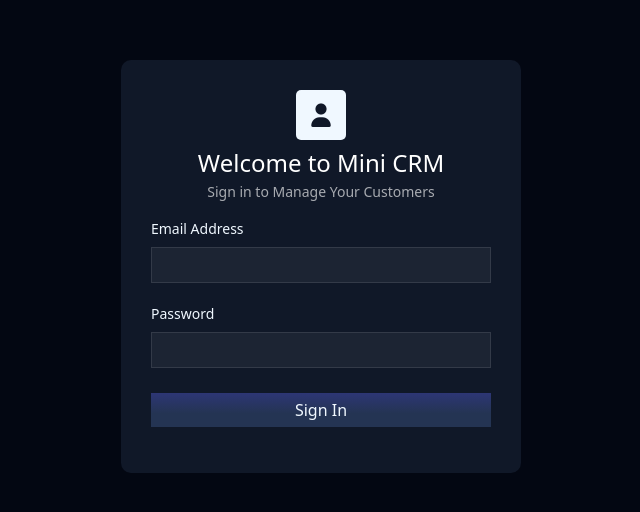
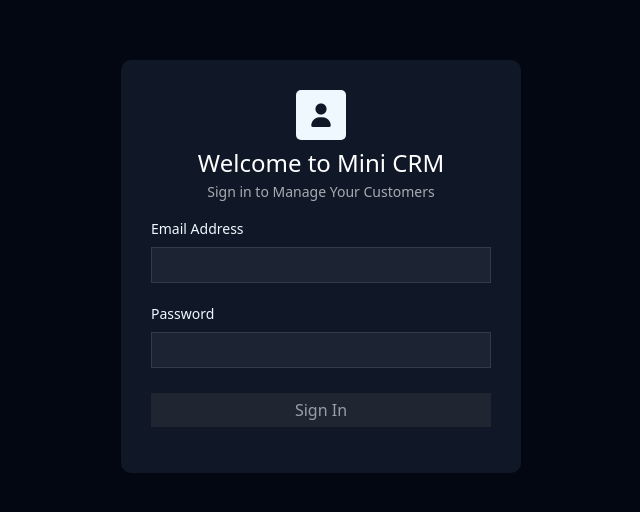
Before and after one commit to muhammed-alateeqi1/CRM-Angular-, an Angular app: page / in a window 1280 px wide. Shown: the part 134-646 px from the top of the page, without its empty margins (319-959 px from the left). Built offline with nearby package versions, Linux system fonts and the light colour scheme.

Commit message:
feat: complete login form with validation, auth errors and spinner

```diff
--- a/prettier.config.json
+++ b/prettier.config.json
@@ -1,7 +1,7 @@
 {
     "trailingComma": "es5",
     "tabWidth": 4,
-    "semi": false,
+    "semi": true,
     "singleQuote": true,
     "printWidth": 140,
     "htmlWhitespaceSensitivity": "ignore"
--- a/src/app/pages/login/login.component.css
+++ b/src/app/pages/login/login.component.css
@@ -84,3 +84,22 @@
     rgba(45, 54, 117, 1) 100%
   );
 }
+.login-form .btn-submit:disabled {
+  opacity: 0.6;
+  cursor: not-allowed;
+  background: #2b2f3a; /* لون أهدى */
+  box-shadow: none;
+}
+
+.spinner{
+  animation: spin 2s infinite;
+}
+@keyframes spin {
+
+  from {
+    transform: rotate(0deg);
+  }
+  to {
+    transform: rotate(360deg);
+  }
+}
--- a/src/app/pages/login/login.component.html
+++ b/src/app/pages/login/login.component.html
@@ -10,7 +10,7 @@
             <div class="form-group">
                 <label for="email" class="form-label">Email Address</label>
                 <input formControlName="email" type="email" name="password" id="email" class="form-input" required />
-                @if (loginForm.get('email')?.touched || (loginForm.get('email')?.dirty && loginForm.get('email')?.invalid)) {
+                @if (loginForm.get('email')?.invalid && (loginForm.get('email')?.dirty || loginForm.get('email')?.touched)) {
                     @if (loginForm.get('email')?.errors?.['required']) {
                         <div class="p-2 bg-[#331B2A] border-b-2 border-[#79292e] text-sm text-[#D7A7AA]">
                             <i class="fa-solid fa-xmark mr-2 text-sm"></i>
@@ -20,7 +20,7 @@
                     @if (loginForm.get('email')?.errors?.['email']) {
                         <div class="p-2 bg-[#331B2A] border-b-2 border-[#79292e] text-sm text-[#D7A7AA]">
                             <i class="fa-solid fa-xmark mr-2 text-sm"></i>
-                            Email is required
+                            Enter a valid email address
                         </div>
                     }
                 }
@@ -30,7 +30,7 @@
             <div class="form-group">
                 <label for="password" class="form-label">Password</label>
                 <input formControlName="password" type="password" name="password" id="password" class="form-input" />
-                @if (loginForm.get('password')?.touched || (loginForm.get('password')?.dirty && loginForm.get('password')?.invalid)) {
+                @if (loginForm.get('password')?.invalid && (loginForm.get('password')?.dirty || loginForm.get('password')?.touched)) {
                     @if (loginForm.get('password')?.errors?.['required']) {
                         <div class="p-2 bg-[#331B2A] border-b-2 border-[#79292e] text-sm text-[#D7A7AA]">
                             <i class="fa-solid fa-xmark mr-2 text-sm"></i>
@@ -45,9 +45,9 @@
                     }
                 }
             </div>
-            <button class="btn-submit" type="submit" [disabled]="isLoading">
+            <button class="btn-submit" type="submit" [disabled]="isLoading || loginForm.invalid">
                 @if (isLoading) {
-                    <span class="text-[#fff]"><i class="fa-solid fa-spinner"></i></span>
+                    <span class="text-[#fff]"><i class="fa-solid fa-spinner spinner"></i></span>
                 } @else {
                     <span>Sign In</span>
                 }
--- a/src/app/pages/login/login.component.ts
+++ b/src/app/pages/login/login.component.ts
@@ -1,5 +1,5 @@
-import { Component } from '@angular/core'
-import { FormControl, FormGroup, ReactiveFormsModule, Validators } from '@angular/forms'
+import { Component } from '@angular/core';
+import { FormControl, FormGroup, ReactiveFormsModule, Validators } from '@angular/forms';
 
 @Component({
     selector: 'app-login',
@@ -9,50 +9,50 @@ import { FormControl, FormGroup, ReactiveFormsModule, Validators } from '@angula
     styleUrl: './login.component.css',
 })
 export class LoginComponent {
-    emailScheme: string = 'admin@crm.com'
-    passwordScheme: string = '#admin123'
-    authError: string = ''
-    isLoading: boolean = false
+    emailScheme: string = 'admin@crm.com';
+    passwordScheme: string = '#admin123';
+    authError: string = '';
+    isLoading: boolean = false;
     constructor() {}
     ngOnInit() {
-        this.clearAuthErrorOnInputChange()
+        this.clearAuthErrorOnInputChange();
     }
     loginForm = new FormGroup({
-        email: new FormControl('', [Validators.required, Validators.email]),
-        password: new FormControl('', [Validators.required, Validators.minLength(8)]),
-    })
+        email: new FormControl<string>('', [Validators.required, Validators.email]),
+        password: new FormControl<string>('', [Validators.required, Validators.minLength(8)]),
+    });
 
     formValidation() {
-        this.authError = ''
+        this.authError = '';
         if (this.loginForm.invalid) {
-            this.loginForm.markAllAsTouched()
-            return
+            this.loginForm.markAllAsTouched();
+            return;
         }
         //auth logic
-        this.isLoading = true
-        setTimeout(()=>{
-          const { email, password } = this.loginForm.value
-          console.log(this.loginForm.value)
-
-          if (email !== this.emailScheme) {
-              this.authError = 'incorrect email'
-              console.log('incorrect email')
-              this.isLoading = false
-              return
-          }
-          if (password !== this.passwordScheme) {
-              this.authError = 'incorrect password try to enter vaild password'
-              console.log('incorrect password')
-              this.isLoading = false
-              return
-          }
-          console.log('Login Successful <3')
-          this.isLoading = false;
-        },1000)
+        this.isLoading = true;
+        setTimeout(() => {
+            const email = this.loginForm.value.email?.trim();
+            const password = this.loginForm.value.password;
+            // console.log(this.loginForm.value)
+            if (email !== this.emailScheme) {
+                this.authError = 'incorrect email';
+                console.log('incorrect email');
+                this.isLoading = false;
+                return;
+            }
+            if (password !== this.passwordScheme) {
+                this.authError = 'incorrect password try to enter vaild password';
+                console.log('incorrect password');
+                this.isLoading = false;
+                return;
+            }
+            console.log('Login Successful <3');
+            this.isLoading = false;
+        }, 1000);
     }
     clearAuthErrorOnInputChange() {
         this.loginForm.valueChanges.subscribe(() => {
-            this.authError = ''
-        })
+            this.authError = '';
+        });
     }
 }
```
